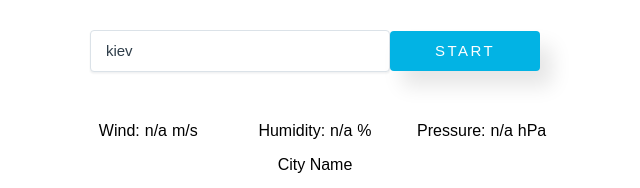
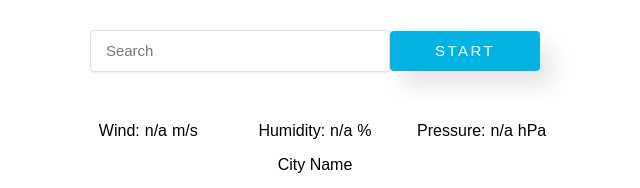
Before and after one commit to turchak/weather-app, a plain HTML site: page index.html in a window 1280 px wide. Shown: the top 188 px of the page, 325-965 px from the left. Drawn offline with nearby package versions, Linux system fonts and the light colour scheme; some packages are replaced by stand-ins of ours.

Commit message:
delete value input search

```diff
--- a/index.html
+++ b/index.html
@@ -17,7 +17,7 @@
 <body>
     <header class="header">
         <div class="search">
-            <input class="search-input" type="text" placeholder="Search" value="kiev">
+            <input class="search-input" type="text" placeholder="Search">
             <button class="search-button">start</button>
         </div>
     </header>
```
